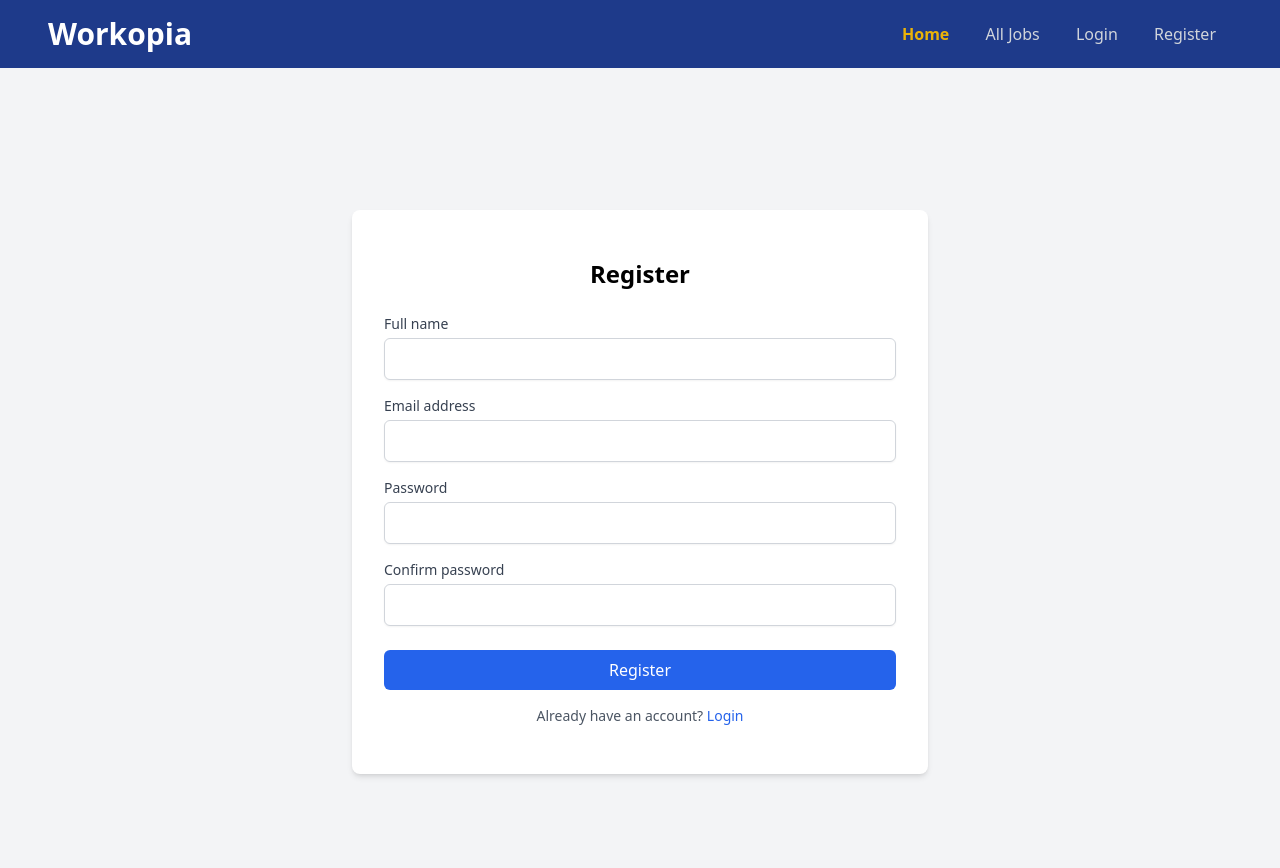
After one commit to Rohit-Chandra-007/workopia-php, a PHP site: page /auth/register in a window 1280 px wide. The commit adds this page. Run offline with PHP 8.4, Linux system fonts and the light colour scheme; some libraries are stand-ins or nearby versions.

Commit message:
Add user authentication views and controller
Introduced user authentication functionality including login and registration views. Added UserController for handling user-related actions and adjusted routes and references to accommodate the new features.

```diff
--- a/Framework/Router.php
+++ b/Framework/Router.php
@@ -2,7 +2,7 @@
 
 namespace Framework;
 
-use App\Controllers\ErrorController;
+use App\controllers\ErrorController;
 
 
 class Router
@@ -31,7 +31,7 @@ class Router
 
     /**
      * Add a GET routes
-     * @param string $route
+     * @param $uri
      * @param string $controller
      * @return void
      */
@@ -44,7 +44,7 @@ class Router
 
     /**
      * Add a POST routes
-     * @param string $route
+     * @param $uri
      * @param string $controller
      * @return void
      */
@@ -57,7 +57,7 @@ class Router
 
     /**
      * Add a PUT routes
-     * @param string $route
+     * @param $uri
      * @param string $controller
      * @return void
      */
@@ -70,7 +70,7 @@ class Router
 
     /**
      * Add a DELETE routes
-     * @param string $route
+     * @param $uri
      * @param string $controller
      * @return void
      */
@@ -84,7 +84,7 @@ class Router
 
     /**
      * Route the request
-     * @param string $route
+     * @param $uri
      * @return void
      */
 
@@ -114,17 +114,17 @@ class Router
                 && strtoupper($requestMethod === $route['method'])
             ) {
                 $params = [];
-                $match = true;
+
                 // loop through the uri parts and check if they match the route parts
                 for ($i = 0; $i < count($uriSegments); $i++) {
 
                     // if the uri part does not match the route part and the route part is not a parameter
-                    if ($uriSegments[$i] !== $routeSegments[$i] && !preg_match('/\{(.+?)\}/', $routeSegments[$i])) {
+                    if ($uriSegments[$i] !== $routeSegments[$i] && !preg_match('/\{(.+?)}/', $routeSegments[$i])) {
                         $match = false;
                         break;
                     }
                     // check for the parameters in the route and add them to the params array
-                    if (preg_match('/\{(.+?)\}/', $routeSegments[$i], $matches)) {
+                    if (preg_match('/\{(.+?)}/', $routeSegments[$i], $matches)) {
                         $params[$matches[1]] = $uriSegments[$i];
                     }
                 }
--- a/app/controllers/ErrorController.php
+++ b/app/controllers/ErrorController.php
@@ -1,6 +1,6 @@
 <?php
 
-namespace App\Controllers;
+namespace App\controllers;
 
 class ErrorController
 {
--- a/app/controllers/HomeController.php
+++ b/app/controllers/HomeController.php
@@ -1,7 +1,8 @@
 <?php
 
-namespace App\Controllers;
+namespace App\controllers;
 
+use Exception;
 use Framework\Database;
 
 class HomeController
@@ -10,8 +11,7 @@ class HomeController
 
     /**
      * HomeController constructor.
-     * @param Database $db
-     * @return void
+     * @throws Exception
      */
 
     public function __construct()
--- /dev/null
+++ b/app/controllers/UserController.php
@@ -0,0 +1,86 @@
+<?php
+
+namespace App\controllers;
+
+use Exception;
+use Framework\Database;
+use Framework\Validation;
+
+class UserController
+{
+    protected $db;
+
+    /**
+     * @throws Exception
+     */
+    public function __construct()
+    {
+        // get the database configuration
+        $config = require basePath('config/_db.php');
+        // create a new database connection
+        $this->db = new Database($config);
+    }
+
+    /**
+     *  show the login page
+     * @return void
+     */
+    public function login()
+    {
+        loadView('user/login');
+
+
+    }
+
+    /**
+     * show the register page
+     * Create a new user with the provided name and email.
+     *
+     * This function connects to the database, prepares and
+     * executes an SQL statement to insert a new user record.
+     *
+     * @param string $name The name of the user to create.
+     * @param string $email The email of the user to create.
+     *
+     * @return void
+     */
+
+    public function createUser()
+    {
+        loadView('user/create');
+    }
+
+    public function getUser($id)
+    {
+        // Connect to the database
+        $conn = new mysqli('localhost', 'username', 'password', 'database');
+
+        // Check connection
+        if ($conn->connect_error) {
+            die("Connection failed: " . $conn->connect_error);
+        }
+
+        // Prepare and execute
+        $stmt = $conn->prepare("SELECT * FROM users WHERE id = ?");
+        $stmt->bind_param("i", $id);
+        $stmt->execute();
+
+        // Get result
+        $result = $stmt->get_result();
+
+        if ($result->num_rows > 0) {
+            // Output data of each row
+            while ($row = $result->fetch_assoc()) {
+                echo "id: " . $row["id"] . " - Name: " . $row["name"] . " - Email: " . $row["email"] . "<br>";
+            }
+        } else {
+            echo "0 results";
+        }
+
+        // Close connections
+        $stmt->close();
+        $conn->close();
+    }
+}
+
+?>
--- a/app/views/listings/show.view.php
+++ b/app/views/listings/show.view.php
@@ -10,9 +10,11 @@ loadPartialView('navbar')
         <?= loadPartialView('message')
         ?>
         <div class="flex justify-between items-center mt-4">
-        <a href="/listings<?= $listing->id ?>" class="text-blue-600 text-sm"><i class="fa fa-arrow-alt-circle-left"></i> Back To Listings</a>
+            <a href="/listings" class="text-blue-600 text-sm"><i
+                    class="fa fa-arrow-alt-circle-left"></i> Back To Listings</a>
             <div class="flex space-x-4 ml-4">
-            <a href="/listings/edit/<?= $listing->id ?>" class="px-4 py-2 bg-blue-500 hover:bg-blue-600 text-white rounded">Edit</a>
+                <a href="/listings/edit/<?= $listing->id ?>"
+                   class="px-4 py-2 bg-blue-500 hover:bg-blue-600 text-white rounded">Edit</a>
 
                 <!-- delete form -->
                 <form method="POST">
--- a/app/views/partials/navbar.php
+++ b/app/views/partials/navbar.php
@@ -6,9 +6,9 @@
             <h1 class="text-3xl font-semibold"><a href="/">Workopia</a></h1>
             <div>
                 <a href="#" class="px-4 py-2 hover:underline  text-yellow-500 font-bold">Home</a>
-                <a href="#" class="px-4 hover:underline text-gray-300">All Jobs</a>
-                <a href="#" class="px-4 hover:underline text-gray-300">Login</a>
-                <a href="#" class="px-4 hover:underline text-gray-300">Register</a>
+                <a href="/listings" class="px-4 hover:underline text-gray-300">All Jobs</a>
+                <a href="/auth/login" class="px-4 hover:underline text-gray-300">Login</a>
+                <a href="/auth/register" class="px-4 hover:underline text-gray-300">Register</a>
             </div>
         </div>
     </nav>
--- /dev/null
+++ b/app/views/user/create.view.php
@@ -0,0 +1,41 @@
+<?=
+loadPartialView('head')
+?>
+<?=
+loadPartialView('navbar')
+?>
+
+<div class="bg-gray-100 flex items-center justify-center min-h-screen">
+    <div class="bg-white rounded-lg shadow-md w-full md:max-w-xl mx-auto mt-12 p-8 py-12">
+        <h2 class="text-2xl font-bold mb-6 text-center">Register</h2>
+        <form>
+            <div class="mb-4">
+                <label for="full-name" class="block text-sm font-medium text-gray-700">Full name</label>
+                <input type="text" id="full-name"
+                       class="mt-1 block w-full px-3 py-2 border border-gray-300 rounded-md shadow-sm focus:outline-none focus:ring-blue-500 focus:border-blue-500">
+            </div>
+            <div class="mb-4">
+                <label for="email" class="block text-sm font-medium text-gray-700">Email address</label>
+                <input type="email" id="email"
+                       class="mt-1 block w-full px-3 py-2 border border-gray-300 rounded-md shadow-sm focus:outline-none focus:ring-blue-500 focus:border-blue-500">
+            </div>
+            <div class="mb-4">
+                <label for="password" class="block text-sm font-medium text-gray-700">Password</label>
+                <input type="password" id="password"
+                       class="mt-1 block w-full px-3 py-2 border border-gray-300 rounded-md shadow-sm focus:outline-none focus:ring-blue-500 focus:border-blue-500">
+            </div>
+            <div class="mb-6">
+                <label for="confirm-password" class="block text-sm font-medium text-gray-700">Confirm password</label>
+                <input type="password" id="confirm-password"
+                       class="mt-1 block w-full px-3 py-2 border border-gray-300 rounded-md shadow-sm focus:outline-none focus:ring-blue-500 focus:border-blue-500">
+            </div>
+            <button type="submit"
+                    class="w-full bg-blue-600 text-white py-2 rounded-md hover:bg-blue-700 focus:outline-none focus:ring-2 focus:ring-blue-500 focus:ring-opacity-50">
+                Register
+            </button>
+        </form>
+        <p class="mt-4 text-center text-sm text-gray-600">Already have an account? <a href="#"
+                                                                                      class="text-blue-600 hover:underline">Login</a>
+        </p>
+    </div>
+</div>
--- a/helper.php
+++ b/helper.php
@@ -20,13 +20,13 @@ function basePath($path = '')
  */
 function loadView($name, $data = [])
 {
-    $viewPath = basePath("app/views/{$name}.view.php");
+    $viewPath = basePath("app/views/$name.view.php");
     if (file_exists($viewPath)) {
         // extract the data array
         extract($data);
         require $viewPath;
     } else {
-        echo "View {$name} not found";
+        echo "View $name not found";
     }
 }
 
@@ -37,11 +37,11 @@ function loadView($name, $data = [])
  */
 function loadPartialView($name)
 {
-    $partialPath = basePath("app/views/partials/{$name}.php");
+    $partialPath = basePath("app/views/partials/$name.php");
     if (file_exists($partialPath)) {
         require $partialPath;
     } else {
-        echo "Partial View {$name} not found";
+        echo "Partial View $name not found";
     }
 }
 
@@ -57,6 +57,7 @@ function inspect($value)
     var_dump($value);
     echo "</pre>";
 }
+
 /**
  * Inspect a value(s) and die
  * @param mixed $value
@@ -66,8 +67,9 @@ function inspect($value)
 function inspectAndDie($value)
 {
     echo "<pre>";
-    die(var_dump($value));
-    echo "</pre>";
+    die(print_r($value, true));
+
+
 }
 
 
@@ -85,7 +87,7 @@ function formatSalary($salary)
 
 /**
  * sanitize the data
- * @param string $drity
+ * @param $dirty
  * @return string
  */
 
@@ -98,9 +100,7 @@ function sanitize($dirty)
     $cleaned = htmlspecialchars($cleaned, ENT_QUOTES | ENT_HTML5, 'UTF-8');
 
     // Additional sanitization using filter_var
-    $cleaned = filter_var($cleaned, FILTER_SANITIZE_SPECIAL_CHARS);
-
-    return $cleaned;
+    return filter_var($cleaned, FILTER_SANITIZE_SPECIAL_CHARS);
 }
 
 /**
@@ -111,6 +111,6 @@ function sanitize($dirty)
 
 function redirect($path)
 {
-    header("Location: {$path}");
+    header("Location: $path");
     exit;
 }
--- a/routes.php
+++ b/routes.php
@@ -1,5 +1,6 @@
 <?php
 
+global $router;
 $router->get('/', 'HomeController@index');
 $router->get('/listings', 'ListingController@index');
 $router->get('/listings/create', 'ListingController@create');
@@ -10,3 +11,5 @@ $router->get('/listings/{id}', 'ListingController@show');
 $router->post('/listings', 'ListingController@store');
 $router->put('/listings/{id}', 'ListingController@update');
 $router->delete('/listings/{id}', 'ListingController@destroy');
+$router->get('/auth/register', 'UserController@createUser');
+$router->get('/auth/login', 'UserController@login');
```
Also changed, not shown: app/controllers/ListingController.php (+11 -10 lines), app/views/user/login.view.php (added, +30 -0 lines), .fleet/settings.json. Lines whose indentation alone changed are shown as unchanged.
